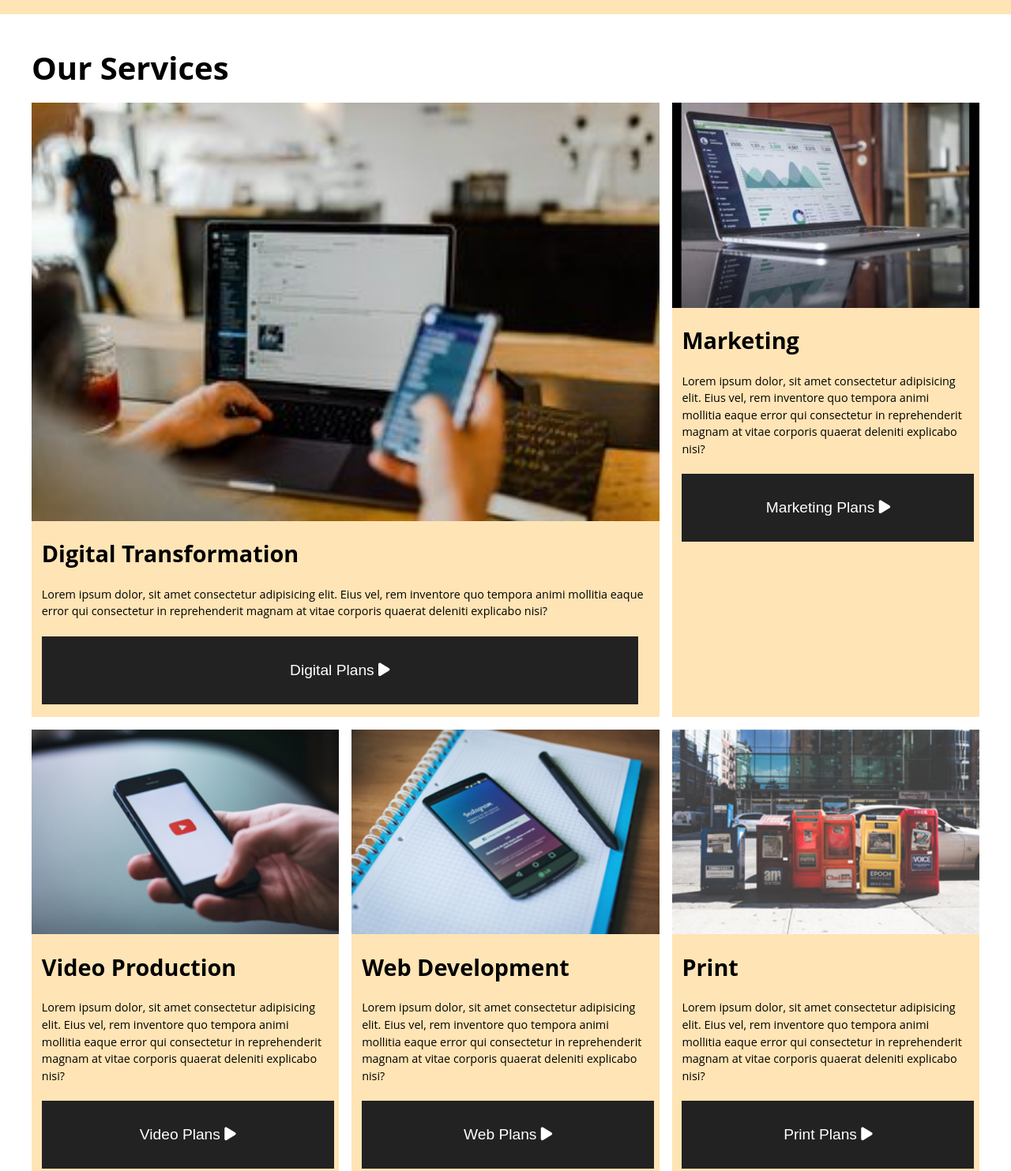
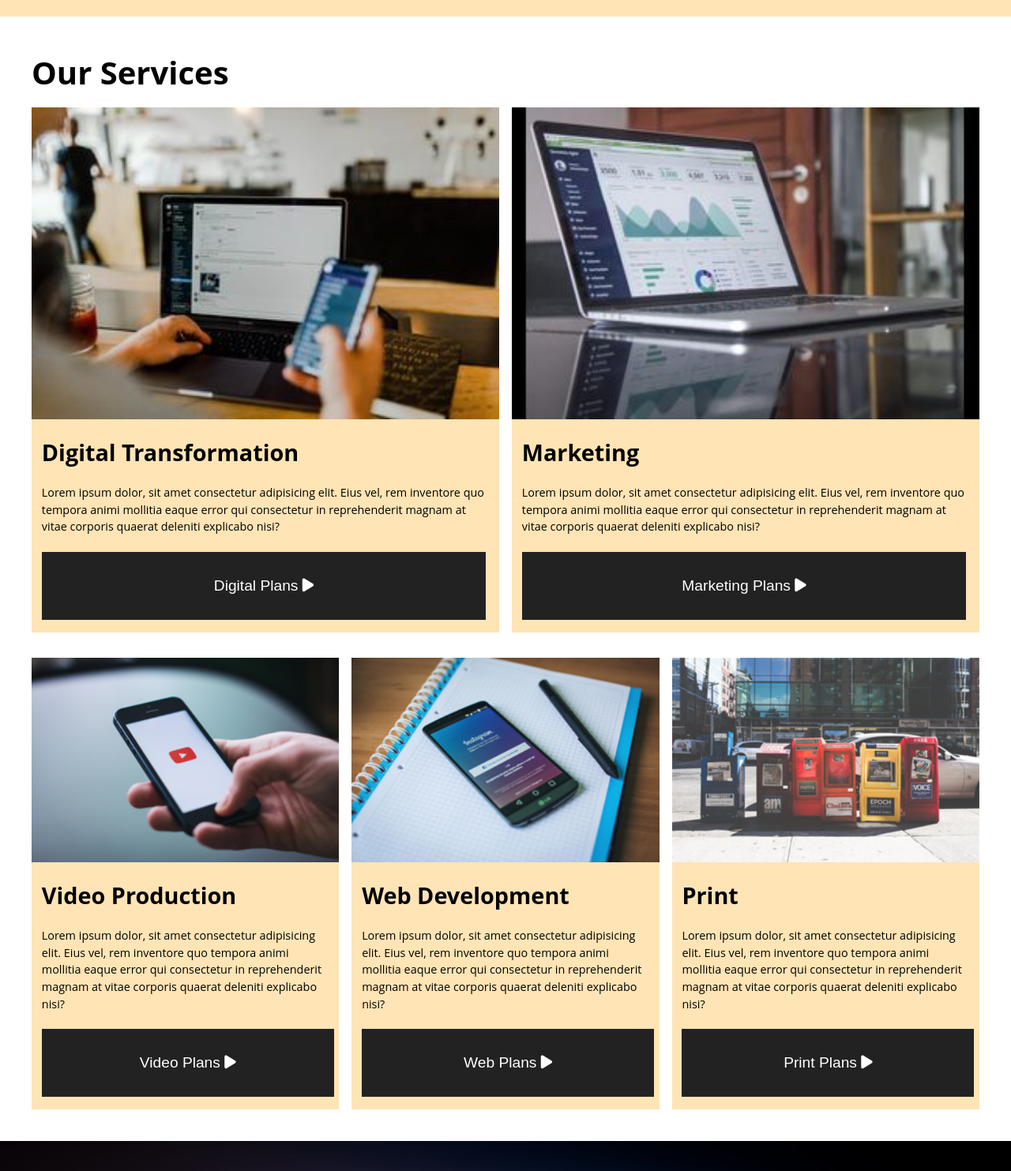
Before and after one commit to mahm0106/mahm0106.github.io, a plain HTML site: page final-project/index.html in a window 1280 px wide. Shown: the part 1037-2520 px from the top of the page at 79% size. Drawn offline with Linux system fonts and the light colour scheme.

Commit message:
Final-project css update

```diff
--- a/final-project/css/main.css
+++ b/final-project/css/main.css
@@ -11,10 +11,7 @@ body .wrapper{
 
 }
 
-h3{
-    font-size: 1.8rem;
-    font-weight: bold;
-}
+
 
 header{
     background-color: #222;
@@ -86,10 +83,10 @@ form button{
 /*Uses image as a background */
 
 #welcome {
-    background-image: url(../images/main-banner.jpg);
+    background-image: url(../images/main-banner.jpg); /*wop*/
     background-repeat: no-repeat;
+    background-size: 100% 100%;
     color:white;
-    background-size: 100% 100%;
     padding-top: 5rem;
     padding-bottom: 5rem;
 
@@ -104,8 +101,8 @@ form button{
 
 h1{
     font-size: 4rem;
+    line-height: 150%;
     font-weight: bold;
-    line-height: 150%;
 }
 
 #welcome p {
@@ -135,7 +132,7 @@ h2{
     font-weight: bold;
     font-size: 2.5rem;
     margin-bottom: 1.5rem;
-    margin-top: 1.5rem;
+    margin-top: 1.7rem;
 }
 
 #about p{
@@ -265,8 +262,9 @@ h3{
 
 }
 #contact input{
+    width: 98%;
     border: 1px black solid;
-    width: 98%;
+
 }
 
 /*Set up such that the size is fixed to match the input size*/
@@ -321,7 +319,6 @@ td, th{
 }
 
 
-/* Resizes iframe to be visible */
 iframe{
     width: 100%;
     height: 400px;
@@ -363,7 +360,6 @@ nav img{
     align-items: stretch;
 }
 
-/* making the list as flexbox, to  */
 
 nav ul{
     display: flex;
@@ -432,40 +428,39 @@ nav form {
 
 /* Service section */
 
-/* sets up the grid for each service in 3 columns and 2 rows*/
+/* sets up the grid for each service in 6 columns */
 
 .service-container{
     display:grid;
-    grid-template-columns: 1fr 1fr 1fr;
-    grid-template-rows: 1fr 1fr;
-    column-gap: 1rem;
+    grid-template-columns: 1fr 1fr 1fr 1fr 1fr 1fr;
+    gap: 1rem;
 }
 
 /* each service item is put on a certain areas of the grid */
 
-.service:first-child {
-    grid-column: 1 / span 2;
-    grid-row: 1;
+.service:first-child{
+    grid-column: 1 / 4;
+    grid-row: 1 / 2;
 }
 
-.service:nth-child(2) {
-    grid-column: 3;
-    grid-row: 1;
+.service:nth-child(2){
+    grid-column: 4 / 7;
+    grid-row: 1 / 2;
 }
 
-.service:nth-child(3) {
-    grid-column: 1;
-    grid-row: 2;
+.service:nth-child(3){
+    grid-column: 1 / 3;
+    grid-row: 2 / 3;
 }
 
-.service:nth-child(4) {
-    grid-column: 2;
-    grid-row: 2;
+.service:nth-child(4){
+    grid-column: 3 / 5;
+    grid-row: 2 / 3;
 }
 
-.service:nth-child(5) {
-    grid-column: 3;
-    grid-row: 2;
+.service:nth-child(5){
+    grid-column: 5 / 7;
+    grid-row: 2 / 3;
 }
 
 .service-button{
@@ -487,34 +482,32 @@ nav form {
     flex-direction: row-reverse;
 }
 
-/* setting each sections in "Contact Us" as grid */
+/* setting each sections in "Contact Us" in grid area */
 
 #last-section{
     display: grid;
     grid-template-columns: 1fr 1fr;
     grid-template-rows: 1fr 1fr;
+    grid-template-areas:
+    "one three "
+    "two two";
     align-content: center;
     align-items: center;
     gap: 1rem;
 
 }
 
-
 #last-section section:first-child{
-    grid-column: 1 / 2;
-    grid-row: 1 / 2;
+    grid-area: one;
 }
 
 /* the second section takes up the entire 2nd row */
-
 #last-section section:nth-child(2){
-    grid-column: 1 / 3;
-    grid-row: 2 / 3;
+    grid-area: two;
 }
 
 #last-section section:nth-child(3){
-    grid-column: 2 / 3;
-    grid-row: 1 / 2;
+    grid-area: three;
 }
 
 }
--- a/final-project/index.html
+++ b/final-project/index.html
@@ -173,9 +173,9 @@
         </div>
     </section>
 
-    <div id="last-section">
-        <div class="wrapper">
-            <h2>Contact Us</h2>
+    <div class="wrapper">
+        <h2>Contact Us</h2>
+            <div id="last-section">
                 <section id="contact">
                     <h3>Send us a message</h3>
                         <form>
@@ -218,9 +218,7 @@
                         <iframe src="https://www.google.com/maps/embed?pb=!1m18!1m12!1m3!1d11215.93046574613!2d-75.76269276082981!3d45.349163174974755!2m3!1f0!2f0!3f0!3m2!1i1024!2i768!4f13.1!3m3!1m2!1s0x4cce0718cc4a6ad7%3A0xc6cc467725843e2b!2sAlgonquin%20College%20Ottawa%20Campus!5e0!3m2!1sen!2sca!4v1690782919508!5m2!1sen!2sca" width="600" height="450" style="border:0;" allowfullscreen="" loading="lazy" referrerpolicy="no-referrer-when-downgrade"></iframe>
 
                 </section>
-        </div>
-    </div>
-
+            </div>
     </div>
 
     </main>
```
